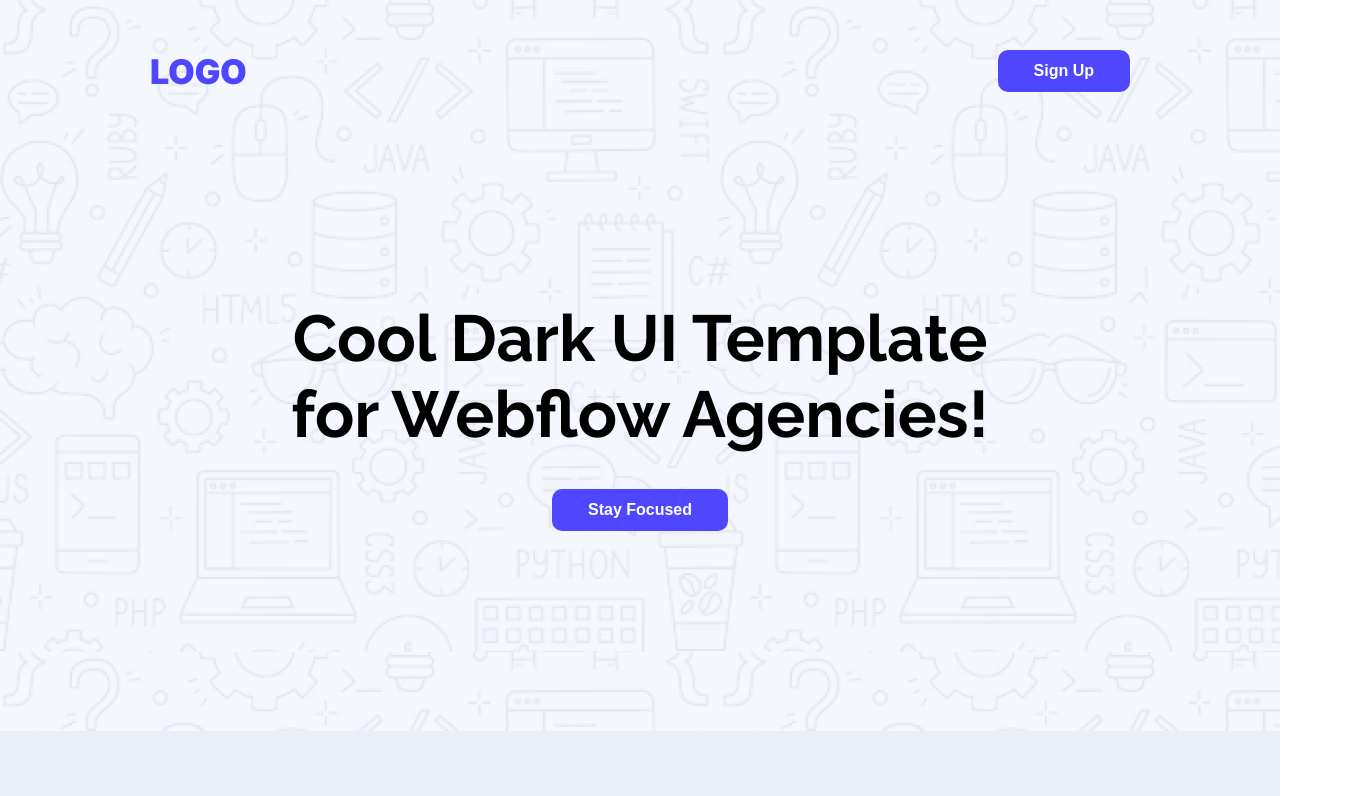
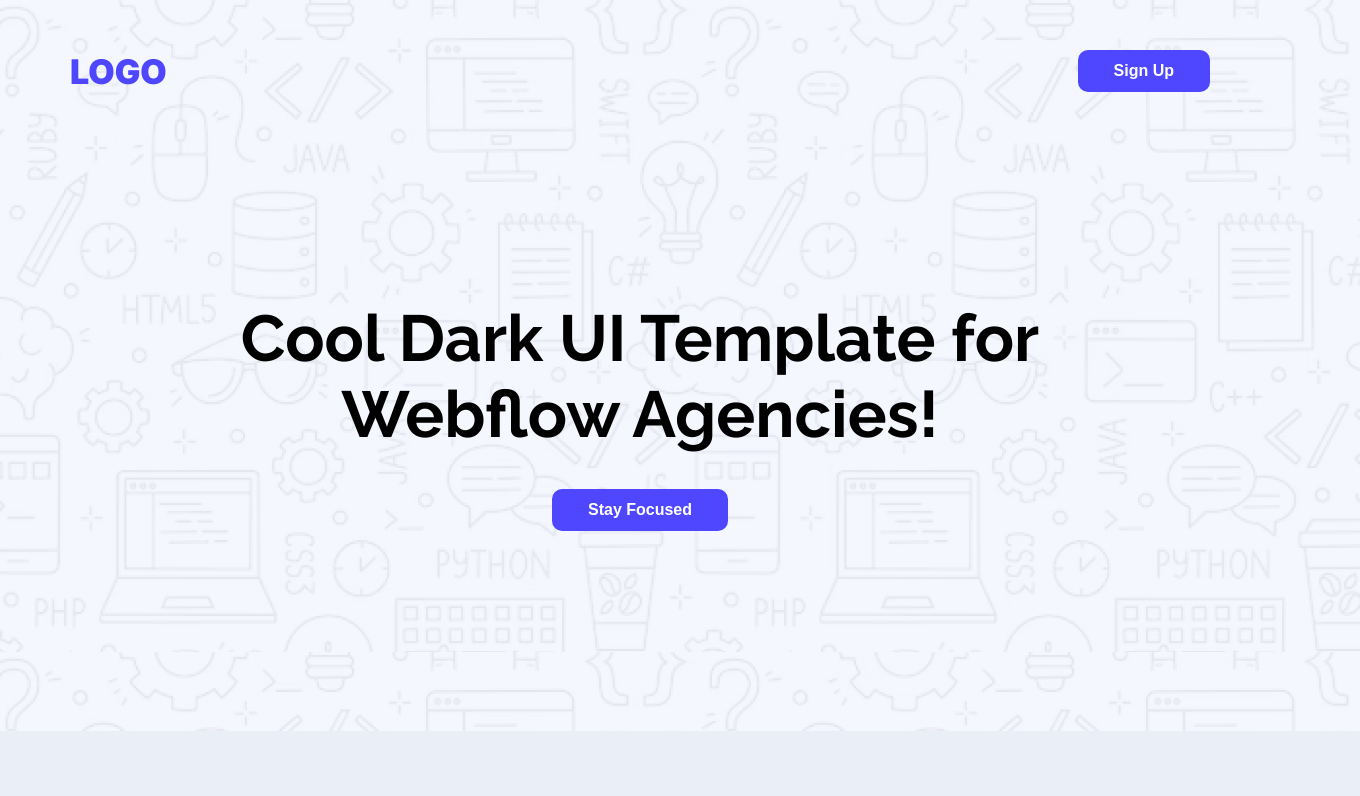
Before and after one commit to badhon-cse/Assignment1, a plain HTML site: page index.html in a window 1280 px wide. Shown: the top 796 px of the page, 1360 px wide, since content can reach past the window. Drawn offline with Linux system fonts and the light colour scheme.

Commit message:
centered body

```diff
--- a/index.html
+++ b/index.html
@@ -9,7 +9,7 @@
     </style>
     <link rel="stylesheet" href="style.css" />
   </head>
-  <body class="raleway-normal">
+  <body class="raleway-normal center">
     <header>
       <nav>
         <ul>
--- a/style.css
+++ b/style.css
@@ -2,6 +2,13 @@
   margin: 0;
   padding: 0;
 }
+
+html {
+  display: flex;
+  justify-content: center;
+  align-items: center;
+}
+
 body {
   max-width: 1440px;
   max-height: 746px;
```
